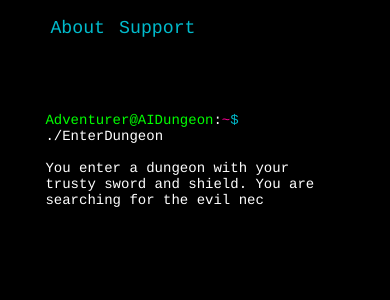
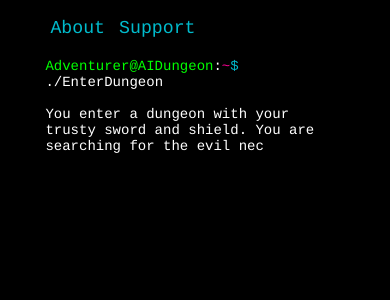
Before and after one commit to latitudegames/AIDungeon, a Flask app: template templates/index.html in a window 390 px wide. Shown: the top 300 px of the page. Run offline with Flask 2, Linux system fonts and the light colour scheme; the template is opened without the code that fills it, so the values that code supplies are empty; parts of the project's set-up code (start-up, migrations or seed data) failed here and were passed over; some libraries are stand-ins or nearby versions.

Commit message:
refixed mobile issue

```diff
--- a/static/style.css
+++ b/static/style.css
@@ -9,7 +9,7 @@
 	width:80%;
 	margin-left:auto;
 	margin-right:auto;
-	margin-top:calc(30px + 4.0vh);
+	margin-top:10px;
 	font-size:14px;
 	background-color: #000;
 }
@@ -68,7 +68,7 @@
 
 #buttons {
     position: relative;
-    bottom: 80px;
+    bottom: 0px;
     height: 60px;
     width: 100%;
     color: 334;
```
